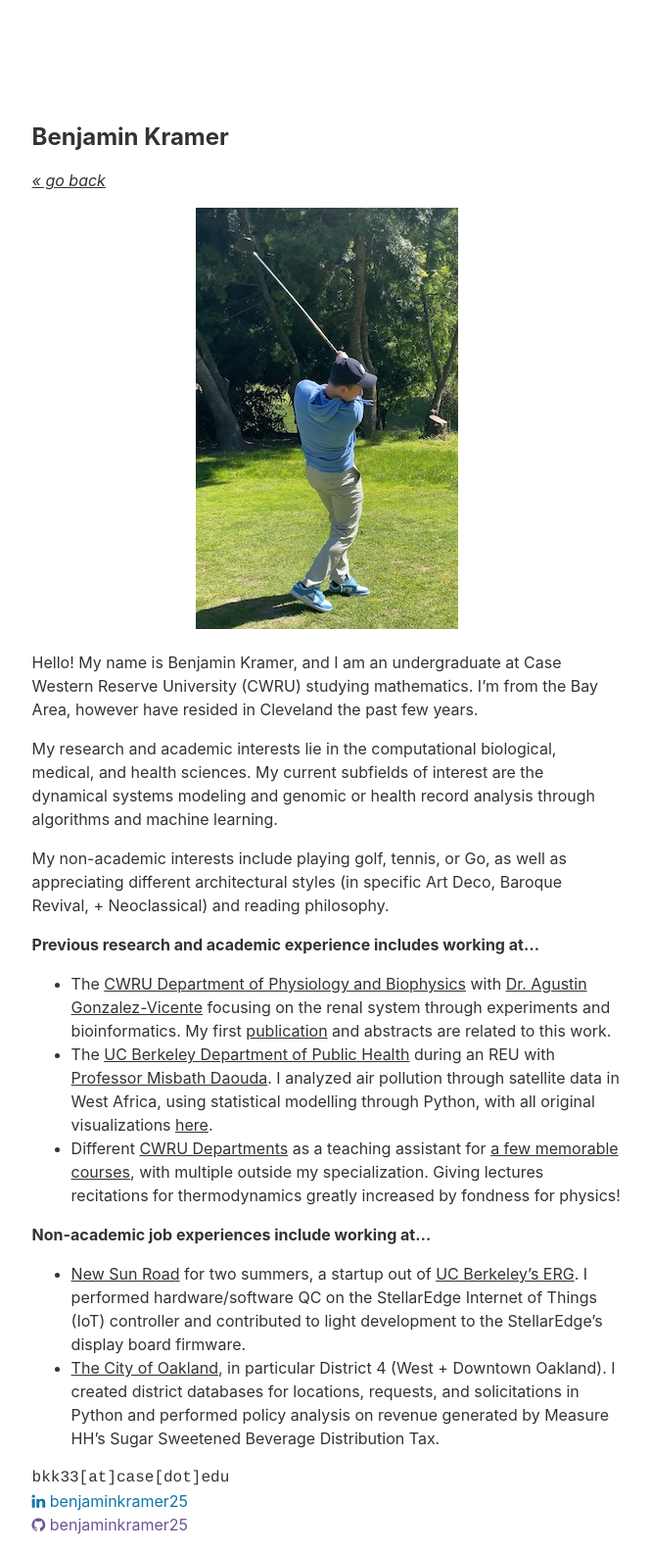
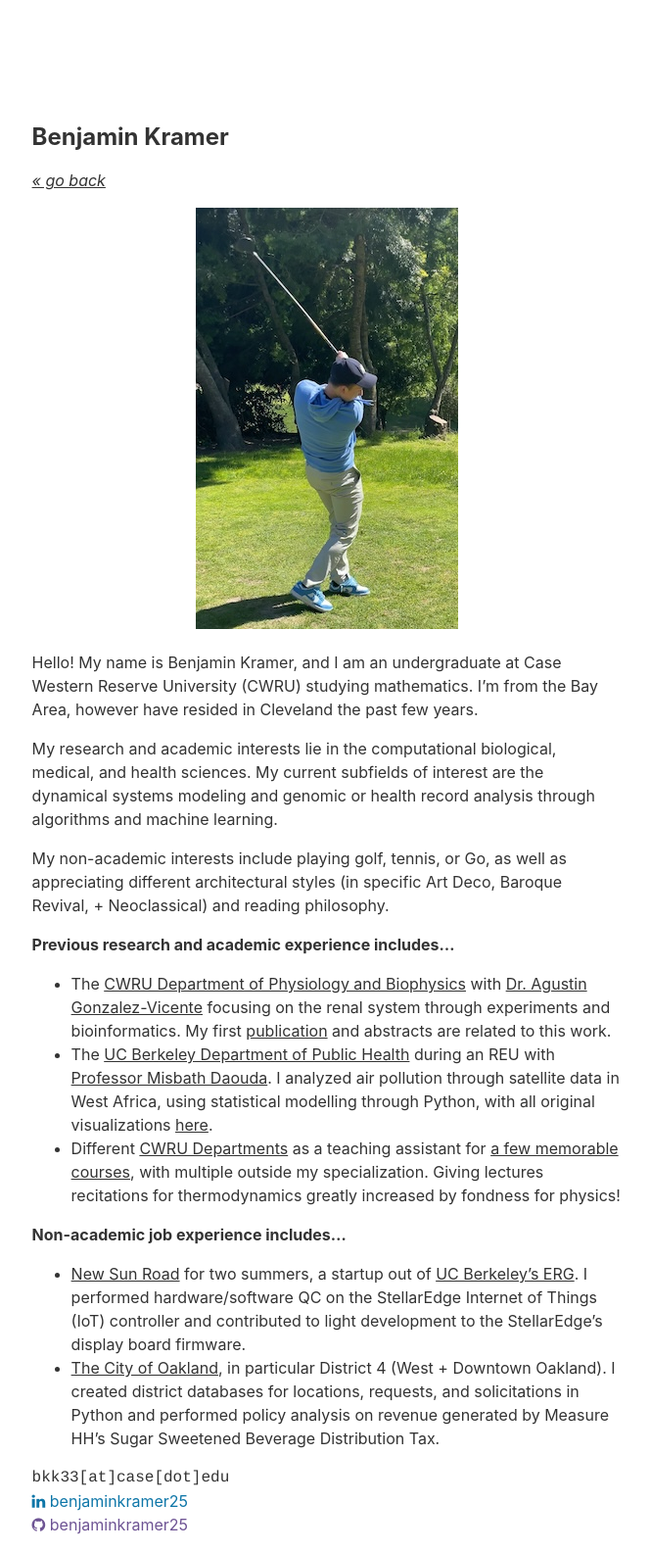
Before and after one commit to benjaminkramer64/benjaminkramer25.github.io, a Jekyll site: the page built from about.md, in a window 1280 px wide. Shown: the whole page at 98% size, without its empty margins (313-977 px from the left). Built offline with Jekyll 4.4.1, drawn with Linux system fonts in a browser that asks for light colours.

Commit message:
Update about.md

```diff
--- a/about.md
+++ b/about.md
@@ -14,12 +14,12 @@ My research and academic interests lie in the computational biological, medical,
 
 My non-academic interests include playing golf, tennis, or Go, as well as appreciating different architectural styles (in specific Art Deco, Baroque Revival, + Neoclassical) and reading philosophy.
 
-**Previous research and academic experience includes working at...**
+**Previous research and academic experience includes...**
 - The <a class="about-link" href="https://physiology.case.edu/" target="_blank">CWRU Department of Physiology and Biophysics</a> with <a class="about-link" href="https://publichealth.berkeley.edu/people/misbath-daouda" target="_blank">Dr. Agustin Gonzalez-Vicente</a> focusing on the renal system through experiments and bioinformatics. My first [publication](publications) and abstracts are related to this work.
 - The <a class="about-link" href="https://publichealth.berkeley.edu/" target="_blank">UC Berkeley Department of Public Health</a> during an REU with <a class="about-link" href="https://publichealth.berkeley.edu/people/misbath-daouda" target="_blank">Professor Misbath Daouda</a>. I analyzed air pollution through satellite data in West Africa, using statistical modelling through Python, with all original visualizations [here](assets/items/BenjaminKramerBerkeleyPresentation2024.pptx).
 - Different <a class="about-link" href="https://case.edu/" target="_blank">CWRU Departments</a> as a teaching assistant for [a few memorable courses](teaching), with multiple outside my specialization. Giving lectures recitations for thermodynamics greatly increased by fondness for physics!
 
 
-**Non-academic job experiences include working at...**
+**Non-academic job experience includes...**
 - <a class="about-link" href="https://newsunroad.com/" target="_blank">New Sun Road</a> for two summers, a startup out of <a class="about-link" href="https://erg.berkeley.edu/" target="_blank">UC Berkeley's ERG</a>. I performed hardware/software QC on the StellarEdge Internet of Things (IoT) controller and contributed to light development to the StellarEdge's display board firmware.
 - <a class="about-link" href="https://www.oaklandca.gov/" target="_blank">The City of Oakland</a>, in particular District 4 (West + Downtown Oakland). I created district databases for locations, requests, and solicitations in Python and performed policy analysis on revenue generated by Measure HH's Sugar Sweetened Beverage Distribution Tax.
```
